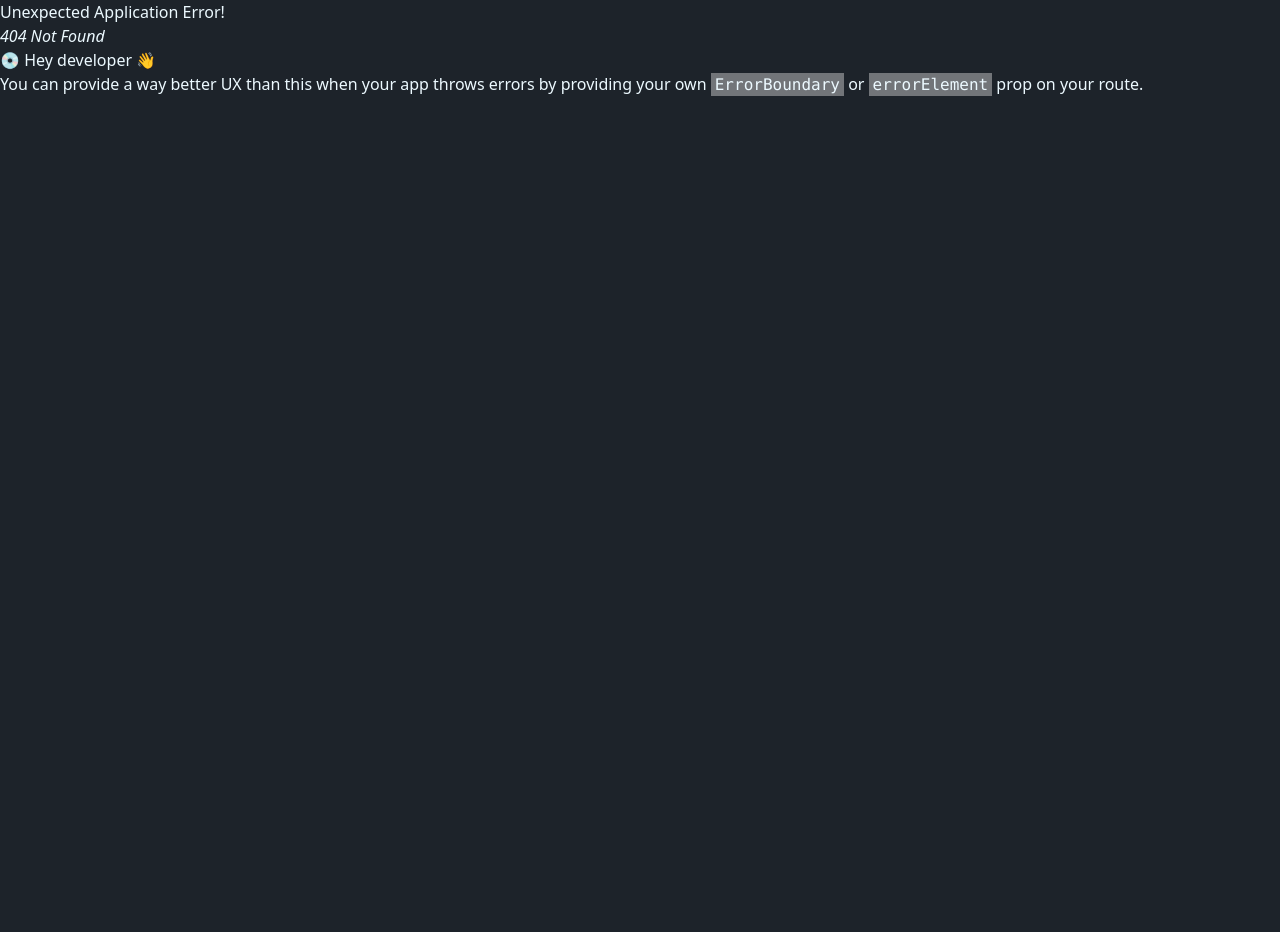
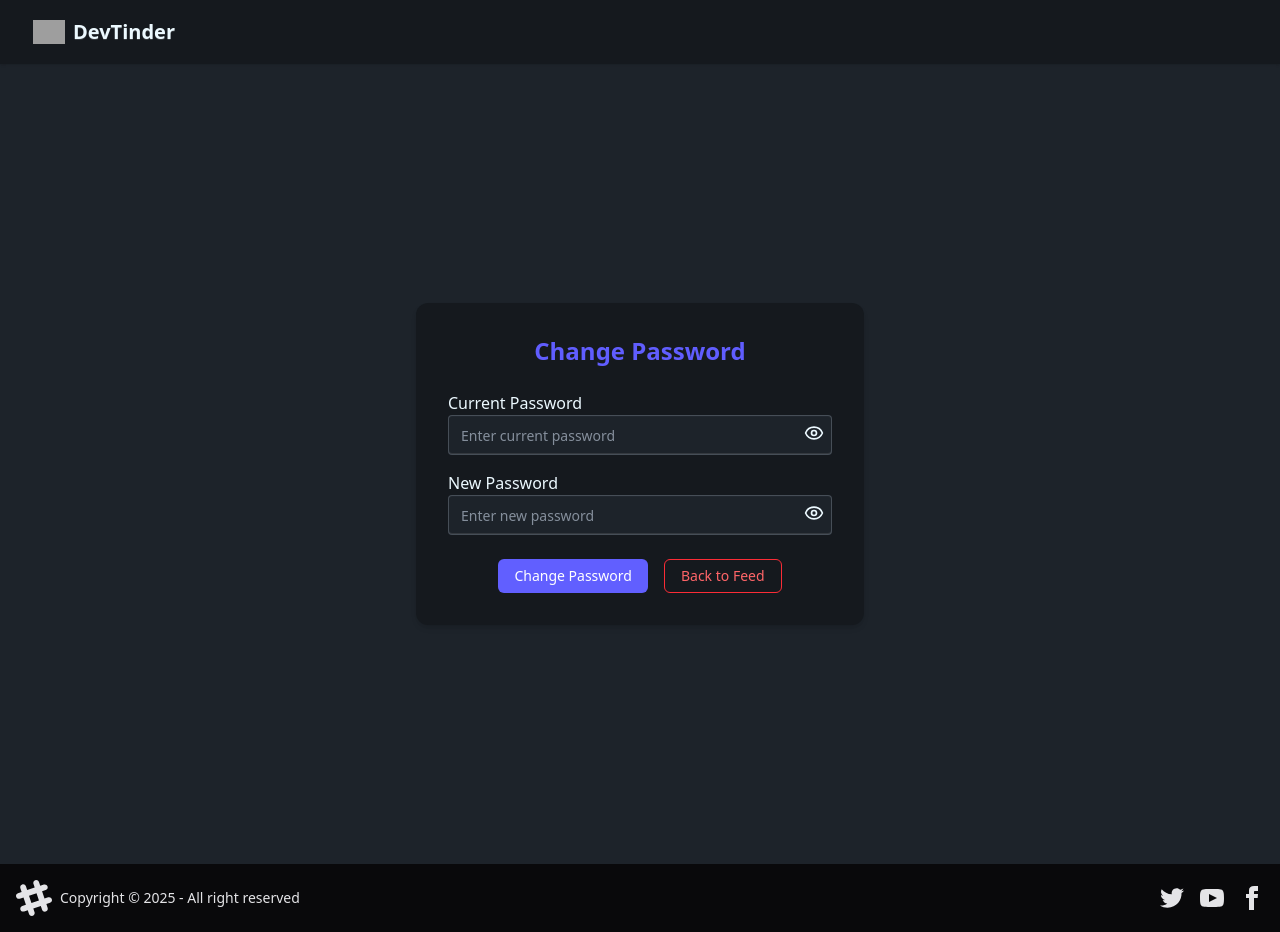
Before and after one commit to Aneesh-Khanna/DevTinderWeb, a React (Vite) app: page /changepassword in a window 1280 px wide. Before the commit this address had no page. Before the commit the page ends 800 px from the top, so only its background shows below. Built offline with nearby package versions, Linux system fonts and the light colour scheme; no server answers; grey boxes are pictures that could not be loaded.

Commit message:
added change password feature

```diff
--- a/src/App.jsx
+++ b/src/App.jsx
@@ -10,6 +10,7 @@ import Profile from "./components/Profile";
 import Login from "./components/Login";
 import Connections from "./components/Connections";
 import Requests from "./components/Requests";
+import ChangePassword from "./components/ChangePassword";
 
 function App() {
   const isOnline = useOnlineStatus();
@@ -38,6 +39,10 @@ function App() {
           path: "/requests",
           element: <Requests />,
         },
+        {
+          path: "/changepassword",
+          element: <ChangePassword />,
+        },
       ],
     },
   ]);
--- a/src/components/Body.jsx
+++ b/src/components/Body.jsx
@@ -17,7 +17,7 @@ const Body = () => {
       const res = await axios.get(BASE_URL + "/profile/view", {
         withCredentials: true,
       });
-      dispatch(addUser(res.data));
+      dispatch(addUser(res?.data));
     } catch (err) {
       if (err.status === 401) {
         navigate("/login");
--- /dev/null
+++ b/src/components/ChangePassword.jsx
@@ -0,0 +1,139 @@
+import { useState } from "react";
+import { BASE_URL } from "../utils/constants";
+import axios from "axios";
+import { useNavigate } from "react-router-dom";
+import { toast, Toaster } from "react-hot-toast";
+import { Eye, EyeOff } from "lucide-react";
+
+const ChangePassword = () => {
+  const navigate = useNavigate();
+
+  const [formData, setFormData] = useState({
+    currentPassword: "",
+    newPassword: "",
+  });
+
+  const [loading, setLoading] = useState(false);
+  const [showCurrent, setShowCurrent] = useState(false); // toggle for current password
+  const [showNew, setShowNew] = useState(false); // toggle for new password
+
+  // Handle input change
+  const handleChange = (e) => {
+    setFormData((prev) => ({
+      ...prev,
+      [e.target.name]: e.target.value,
+    }));
+  };
+
+  // Submit password change
+  const handleSubmit = async (e) => {
+    e.preventDefault();
+    setLoading(true);
+
+    try {
+      const res = await axios.patch(
+        BASE_URL + "/profile/password",
+        {
+          currentPassword: formData.currentPassword,
+          newPassword: formData.newPassword,
+        },
+        { withCredentials: true }
+      );
+
+      toast.success("Password changed successfully!");
+      setFormData({ currentPassword: "", newPassword: "" });
+    } catch (err) {
+      const msg = err?.response?.data || "Something went wrong";
+      toast.error(msg);
+    } finally {
+      setLoading(false);
+    }
+  };
+
+  return (
+    <div className="flex justify-center items-center min-h-screen px-4">
+      <Toaster position="top-center" toastOptions={{ duration: 3000 }} />
+
+      <form
+        onSubmit={handleSubmit}
+        className="bg-base-300 p-8 rounded-xl shadow-md w-full max-w-md"
+      >
+        <h2 className="text-2xl font-bold text-center text-primary mb-6">
+          Change Password
+        </h2>
+
+        {/*  Current Password */}
+        <div className="form-control mb-4">
+          <label className="label">
+            <span className="label-text text-base-content">
+              Current Password
+            </span>
+          </label>
+          <div className="relative">
+            <input
+              type={showCurrent ? "text" : "password"}
+              name="currentPassword"
+              value={formData.currentPassword}
+              onChange={handleChange}
+              placeholder="Enter current password"
+              className="input input-bordered bg-base-100 text-base-content w-full pr-10"
+              required
+            />
+            <button
+              type="button"
+              onClick={() => setShowCurrent((prev) => !prev)}
+              className="absolute right-2 top-2 text-base-content"
+            >
+              {showCurrent ? <EyeOff size={20} /> : <Eye size={20} />}
+            </button>
+          </div>
+        </div>
+
+        {/*  New Password */}
+        <div className="form-control mb-6">
+          <label className="label">
+            <span className="label-text text-base-content">New Password</span>
+          </label>
+          <div className="relative">
+            <input
+              type={showNew ? "text" : "password"}
+              name="newPassword"
+              value={formData.newPassword}
+              onChange={handleChange}
+              placeholder="Enter new password"
+              className="input input-bordered bg-base-100 text-base-content w-full pr-10"
+              required
+            />
+            <button
+              type="button"
+              onClick={() => setShowNew((prev) => !prev)}
+              className="absolute right-2 top-2 text-base-content"
+            >
+              {showNew ? <EyeOff size={20} /> : <Eye size={20} />}
+            </button>
+          </div>
+        </div>
+
+        {/*  Buttons */}
+        <div className="flex justify-center gap-4 mt-4">
+          <button
+            type="submit"
+            disabled={loading}
+            className="px-4 py-1.5 text-sm bg-indigo-500 text-white rounded-md hover:bg-indigo-600 transition-all duration-200 ease-in-out transform hover:scale-[1.05] hover:shadow-md"
+          >
+            {loading ? "Changing..." : "Change Password"}
+          </button>
+          <button
+            type="button"
+            onClick={() => navigate("/")}
+            className="px-4 py-1.5 text-sm border border-red-500 text-red-400 rounded-md hover:bg-red-500 hover:text-white transition-all duration-200 ease-in-out transform hover:scale-[1.05] hover:shadow-md"
+          >
+            Back to Feed
+          </button>
+        </div>
+      </form>
+    </div>
+  );
+};
+
+export default ChangePassword;
--- a/src/components/Connections.jsx
+++ b/src/components/Connections.jsx
@@ -13,7 +13,7 @@ const Connections = () => {
       const res = await axios.get(BASE_URL + "/user/connections", {
         withCredentials: true,
       });
-      dispatch(addConnections(res.data.data));
+      dispatch(addConnections(res?.data?.data));
     } catch (err) {
       console.error(err);
     }
--- a/src/components/Header.jsx
+++ b/src/components/Header.jsx
@@ -29,7 +29,8 @@ const Header = () => {
       //redirect user
       navigate("/login");
     } catch (err) {
-      // Error logic maybe redirect to error page
+      const msg = err?.response?.data || "Something went wrong";
+      toast.error(msg);
     }
   };
   return (
@@ -72,6 +73,9 @@ const Header = () => {
                 </Link>
               </li>
               <li>
+                <Link to="/changepassword">Change Password</Link>
+              </li>
+              <li>
                 <Link to="/connections">Connections</Link>
               </li>
               <li>
--- a/src/components/Requests.jsx
+++ b/src/components/Requests.jsx
@@ -44,8 +44,10 @@ const Requests = () => {
         withCredentials: true,
       });
 
-      dispatch(addRequests(res.data.data));
-    } catch (err) {}
+      dispatch(addRequests(res?.data?.data));
+    } catch (err) {
+      toast.error("Couldnt get the requests");
+    }
   };
 
   if (!requests) return null;
```
